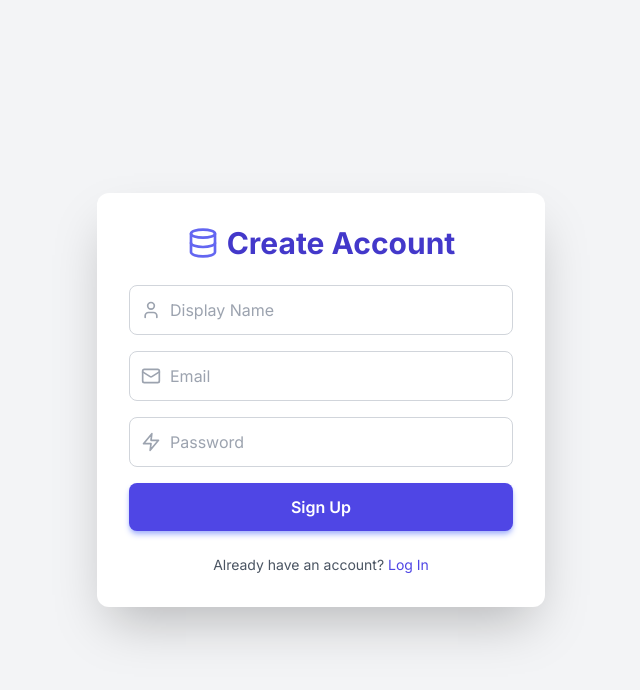
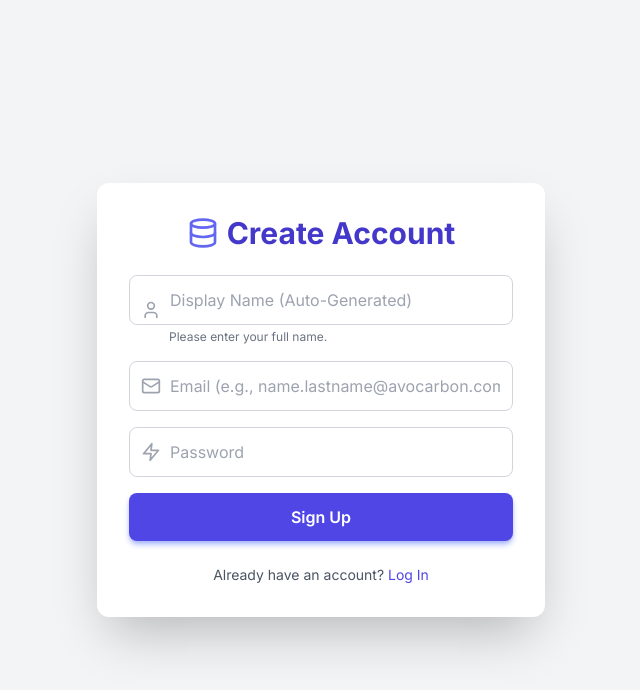
Before and after one commit to STS-Engineer/ProductLine_App_Frontend, a React (Create React App) app: page / in a window 1280 px wide. Both pictures are taken after a click on the button "Sign Up". Shown: the top 690 px of the page, without its empty margins (319-959 px from the left). Built offline with nearby package versions, Linux system fonts and the light colour scheme.

Commit message:
Update App.jsx

```diff
--- a/src/App.jsx
+++ b/src/App.jsx
@@ -1,4 +1,4 @@
-import React, { useState, useEffect, useCallback, useMemo } from 'react';
+import React, { useState, useEffect, useCallback, useMemo, useRef } from 'react';
 import { LogOut, Plus, Trash2, Save, X, Clock, Filter, Database, User, Mail, Zap, Loader, ChevronDown, Eye, Shield, FileText } from 'lucide-react';
 import Swal from "sweetalert2";
 import logoAvocarbon from './assets/logo-avocarbon.png';
@@ -10,6 +10,66 @@ const BASE_API_URL = 'https://product-db-back.azurewebsites.net';
 const EXCLUDED_INTERNAL_COLUMNS = ['created_at', 'created_by', 'updated_at', 'updated_by', 'password_hash', 'product_line_id'];
 const CHARACTER_EXPANSION_THRESHOLD = 30; // Threshold for long text fields in the modal
 
+const ResizableTableHeader = ({ columns, columnWidths, setColumnWidths }) => {
+    const tableRef = useRef(null);
+
+    const startResizing = useCallback((e, colKey) => {
+        e.preventDefault();
+        const startX = e.clientX;
+        const currentWidth = columnWidths[colKey];
+
+        // Ensure the width is a number before starting the resize
+        if (typeof currentWidth !== 'number') return;
+
+        const mouseMoveHandler = (moveEvent) => {
+            const widthChange = moveEvent.clientX - startX;
+            // Limit minimum column width to prevent collapse
+            const newWidth = Math.max(50, currentWidth + widthChange);
+
+            setColumnWidths(prev => ({
+                ...prev,
+                [colKey]: newWidth
+            }));
+        };
+
+        const mouseUpHandler = () => {
+            document.removeEventListener('mousemove', mouseMoveHandler);
+            document.removeEventListener('mouseup', mouseUpHandler);
+        };
+
+        document.addEventListener('mousemove', mouseMoveHandler);
+        document.addEventListener('mouseup', mouseUpHandler);
+    }, [columnWidths, setColumnWidths]);
+
+    return (
+        <thead className="bg-gray-50" ref={tableRef}>
+            <tr>
+                {columns.map((field) => (
+                    <th
+                        key={field}
+                        style={{ width: columnWidths[field], minWidth: 50 }}
+                        className="relative px-4 py-3 text-left text-xs font-medium text-gray-500 uppercase tracking-wider"
+                    >
+                        <div className="flex items-center justify-between">
+                            {field.toUpperCase().replace(/_/g, ' ')}
+
+                            {/* Resizer Handle */}
+                            <div
+                                className="absolute top-0 right-[-5px] w-2 h-full cursor-col-resize hover:bg-indigo-300 transition"
+                                onMouseDown={(e) => startResizing(e, field)}
+                                title="Drag to resize column"
+                            />
+                        </div>
+                    </th>
+                ))}
+                {/* Fixed 'Details' column */}
+                <th className="px-4 py-3 text-center text-xs font-medium text-gray-500 uppercase tracking-wider w-[120px]">
+                    Details
+                </th>
+            </tr>
+        </thead>
+    );
+};
 // --- Data Model Configuration based on PostgreSQL schema ---
 const initialCollections = {
     product_lines: {
@@ -37,6 +97,16 @@ const initialCollections = {
         // CHANGE 1B: Initialize file field to an empty ARRAY
         defaultValues: { product_name: '', product_line: '', description: '', capacity: '', gmdc_pct: 0.00, product_pictures: [] },
         placeholder: { product_name: 'Sensor A1', product_line: 'Engine Line X', capacity: 'Unlimited/on demand...', gmdc_pct: 35.50 },
+    },
+    users: {
+        name: 'Users',
+        apiPath: '/api/users',
+        filterableFields: ['email', 'displayName', 'user_role'],
+        fields: ['id', 'email', 'displayName', 'user_role', ...EXCLUDED_INTERNAL_COLUMNS],
+        compactFields: ['displayName', 'email', 'user_role'],
+        requiredFields: ['email', 'password', 'displayName'],
+        defaultValues: { email: '', displayName: '', user_role: 'user' },
+        placeholder: { email: 'name.lastname@avocarbon.com', displayName: 'Firstname Lastname' },
     },
 };
 
@@ -478,9 +548,44 @@ const DetailModal = ({ isOpen, onClose, item, activeCollection, allProductLines,
 const LoginScreen = ({ setAuthToken, setUserData, setIsLoading, isLoading }) => {
     const [email, setEmail] = useState('');
     const [password, setPassword] = useState('');
-    const [displayName, setDisplayName] = useState('');
+    const [displayNameInput, setDisplayNameInput] = useState('');
+    const [derivedDisplayName, setDerivedDisplayName] = useState('');
     const [isSigningUp, setIsSigningUp] = useState(false);
     const [error, setError] = useState(null);
+    useEffect(() => {
+        if (isSigningUp && email) {
+            // Regex to extract 'name.lastname' from 'name.lastname@avocarbon.com'
+            const match = email.match(/^([^.@]+)(?:\.([^@]+))?@/);
+
+            let name = '';
+            if (match) {
+                // Capitalize the first part (name) and the second part (lastname)
+                const part1 = match[1] || '';
+                const part2 = match[2] || '';
+
+                const formatPart = (part) => part
+                    ? part.charAt(0).toUpperCase() + part.slice(1).toLowerCase()
+                    : '';
+
+                name = [formatPart(part1), formatPart(part2)].filter(Boolean).join(' ');
+            }
+
+            // Fallback if regex fails or email is incomplete
+            if (name.trim() === '') {
+                // If it can't derive a name, use the email prefix
+                name = email.split('@')[0].replace(/[^a-zA-Z]/g, ' ').trim();
+            }
+
+            setDerivedDisplayName(name);
+        } else {
+            setDerivedDisplayName('');
+        }
+    }, [email, isSigningUp]);
+
+    // Determine which display name to use in the form: the derived one, or the manual override if the user edited it.
+    const finalDisplayName = isSigningUp && derivedDisplayName && displayNameInput === ''
+        ? derivedDisplayName
+        : displayNameInput;
 
     const handleAuth = async (endpoint, payload) => {
         // FIX: setIsLoading is now correctly defined via props
@@ -519,7 +624,8 @@ const LoginScreen = ({ setAuthToken, setUserData, setIsLoading, isLoading }) =>
 
     const handleSignup = (e) => {
         e.preventDefault();
-        handleAuth('signup', { email, password, displayName });
+        // CRITICAL: Use the final (derived or overridden) display name
+        handleAuth('signup', { email, password, displayName: finalDisplayName });
     };
 
     const handleLogin = (e) => {
@@ -532,7 +638,7 @@ const LoginScreen = ({ setAuthToken, setUserData, setIsLoading, isLoading }) =>
             <div className="w-full max-w-md bg-white rounded-xl shadow-2xl p-8 space-y-6">
                 <h1 className="text-3xl font-bold text-center text-indigo-700 flex items-center justify-center">
                     <Database className="w-8 h-8 mr-2 text-indigo-500" />
-                    {isSigningUp ? 'Create Account' : 'Product and Productline Data'}
+                    {isSigningUp ? 'Create Account' : 'RFQ Data'}
                 </h1>
 
                 {error && (
@@ -547,22 +653,37 @@ const LoginScreen = ({ setAuthToken, setUserData, setIsLoading, isLoading }) =>
                             <User className="w-5 h-5 text-gray-400 absolute left-3 top-1/2 transform -translate-y-1/2" />
                             <input
                                 type="text"
-                                placeholder="Display Name"
-                                value={displayName}
-                                onChange={(e) => setDisplayName(e.target.value)}
+                                placeholder="Display Name (Auto-Generated)"
+                                // Use finalDisplayName for value
+                                value={finalDisplayName}
+                                // onChange should only update displayNameInput, allowing user to override the auto-filled value
+                                onChange={(e) => setDisplayNameInput(e.target.value)}
                                 required={isSigningUp}
-                                className="w-full p-3 pl-10 border border-gray-300 rounded-lg focus:ring-indigo-500 focus:border-indigo-500"
-                                disabled={isLoading}
+                                // Set disabled/readonly and apply grey styling if the derived name is being used
+                                disabled={isLoading || (derivedDisplayName && displayNameInput === '')}
+                                className={`w-full p-3 pl-10 border border-gray-300 rounded-lg focus:ring-indigo-500 focus:border-indigo-500 ${
+                                    (derivedDisplayName && displayNameInput === '') ? 'bg-gray-200 text-gray-500 cursor-not-allowed' : ''
+                                }`}
                             />
+                            {/* Small note to explain the grey field */}
+                            <p className="text-xs text-gray-500 mt-1 pl-10">
+                                {derivedDisplayName && displayNameInput === ''
+                                    ? 'Derived from email. Start typing to override.'
+                                    : 'Please enter your full name.'}
+                            </p>
                         </div>
                     )}
                     <div className="relative">
                         <Mail className="w-5 h-5 text-gray-400 absolute left-3 top-1/2 transform -translate-y-1/2" />
-                            <input
+                        <input
                             type="email"
-                            placeholder="Email"
+                            placeholder="Email (e.g., name.lastname@avocarbon.com)"
                             value={email}
-                            onChange={(e) => setEmail(e.target.value)}
+                            // CRITICAL: When email changes, clear the manual input to allow the derived name to take effect
+                            onChange={(e) => {
+                                setEmail(e.target.value);
+                                setDisplayNameInput('');
+                            }}
                             required
                             className="w-full p-3 pl-10 border border-gray-300 rounded-lg focus:ring-indigo-500 focus:border-indigo-500"
                             disabled={isLoading}
@@ -613,6 +734,16 @@ const LoginScreen = ({ setAuthToken, setUserData, setIsLoading, isLoading }) =>
     );
 };
 
+
+// Get initial compact fields for default widths
+const initialColumns = initialCollections.product_lines.compactFields.concat(initialCollections.products.compactFields).filter((v, i, a) => a.indexOf(v) === i);
+// Initialize all tracked columns to a default width (e.g., 200px)
+const initialColumnWidths = initialColumns.reduce((acc, field) => {
+    acc[field] = 200; // Default width
+    return acc;
+}, { 'id': 100, 'Actions': 120 }); // Add ID and Actions column width
+
+
 // --- MAIN APPLICATION COMPONENT ---
 const App = () => {
     const [authToken, setAuthToken] = useState(sessionStorage.getItem('authToken'));
@@ -622,7 +753,7 @@ const App = () => {
     });
     // NEW STATE: Tracks if this is the very first load (used to control initial spinner)
     const [isInitialLoad, setIsInitialLoad] = useState(true);
-
+    const [columnWidths, setColumnWidths] = useState(initialColumnWidths);
     const [items, setItems] = useState([]);
     const [allProductLines, setAllProductLines] = useState([]);
     const [logs, setLogs] = useState([]);
@@ -1460,18 +1591,15 @@ const fetchData = useCallback(async (isUserAction = false) => {
                 </div>
             </div>
 
-            {/* COMPACT TABLE DISPLAY */}
-            <table className="min-w-full divide-y divide-gray-200">
-                <thead className="bg-gray-50">
-                    <tr>
-                        {activeCollection.compactFields.map(field => (
-                            <th key={field} className="px-4 py-3 text-left text-xs font-medium text-gray-500 uppercase tracking-wider">
-                                {field.toUpperCase().replace(/_/g, ' ')}
-                            </th>
-                        ))}
-                        <th className="px-4 py-3 text-center text-xs font-medium text-gray-500 uppercase tracking-wider">Details</th>
-                    </tr>
-                </thead>
+            {/* RESIZABLE TABLE DISPLAY */}
+            <table className="min-w-full divide-y divide-gray-200" style={{ tableLayout: 'fixed' }}>
+                {/* Use new ResizableTableHeader */}
+                <ResizableTableHeader
+                    columns={activeCollection.compactFields}
+                    columnWidths={columnWidths}
+                    setColumnWidths={setColumnWidths}
+                />
+
                 <tbody className="bg-white divide-y divide-gray-200">
                     {isLoading && items.length === 0 ? (
                         <tr>
@@ -1492,13 +1620,19 @@ const fetchData = useCallback(async (isUserAction = false) => {
                                     const type = getFieldType(field);
 
                                     return (
-                                        <td key={field} className="px-4 py-3 whitespace-nowrap text-sm text-gray-900 truncate max-w-[150px]">
+                                        <td
+                                            key={field}
+                                            // Apply dynamic column width for the cell
+                                            style={{ width: columnWidths[field] || 'auto' }}
+                                            className="px-4 py-3 whitespace-nowrap text-sm text-gray-900 truncate overflow-hidden"
+                                        >
                                             {field === 'id' ? String(item[field]).substring(0, 8) + '...'
                                                 : type === 'checkbox' ? (item[field] ? 'Yes' : 'No')
                                                 : String(item[field] || 'N/A')}
                                         </td>
                                     )})}
-                                <td className="px-4 py-3 whitespace-nowrap text-center text-sm font-medium">
+                                <td className="px-4 py-3 whitespace-nowrap text-center text-sm font-medium w-[120px]">
+                                    {/* Action buttons */}
                                     <button
                                         onClick={() => openModalForEdit(item)}
                                         className="text-indigo-600 hover:text-indigo-800 transition p-1 rounded-full hover:bg-indigo-100 disabled:opacity-50"
```
